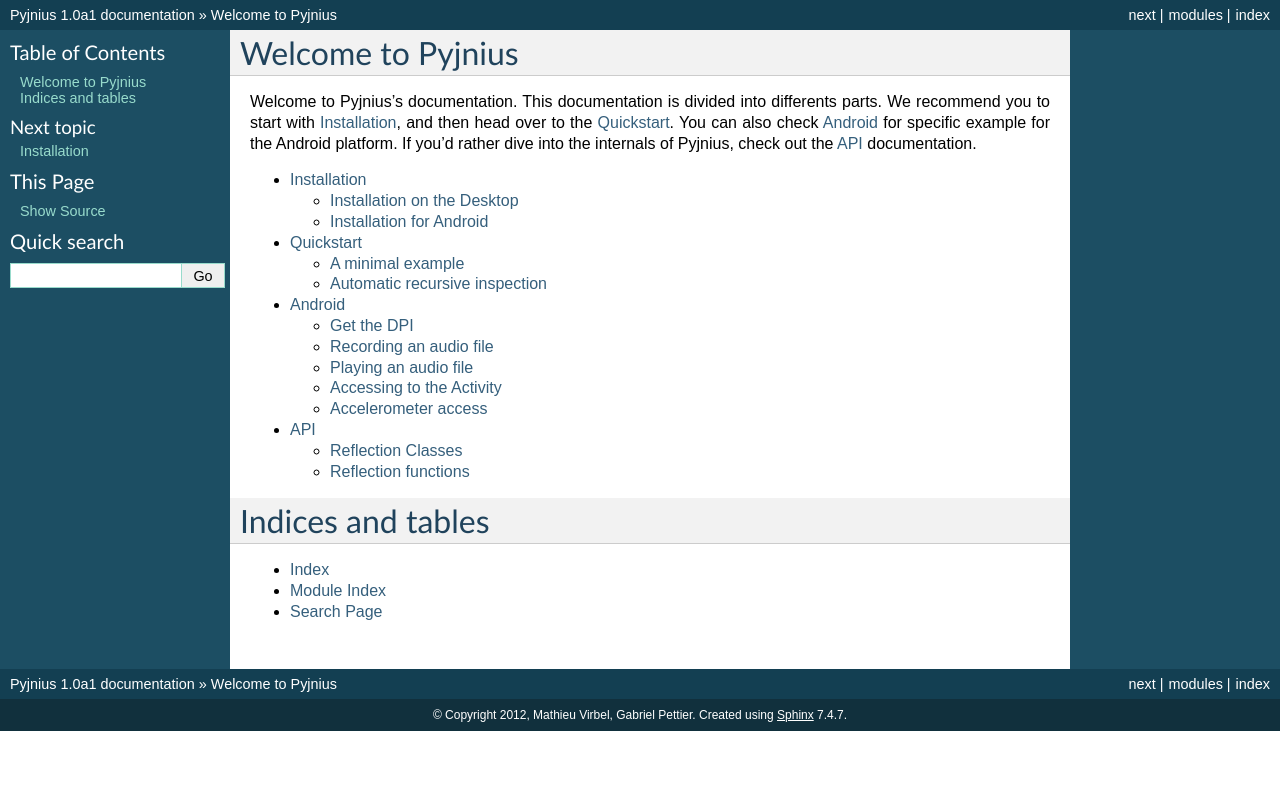
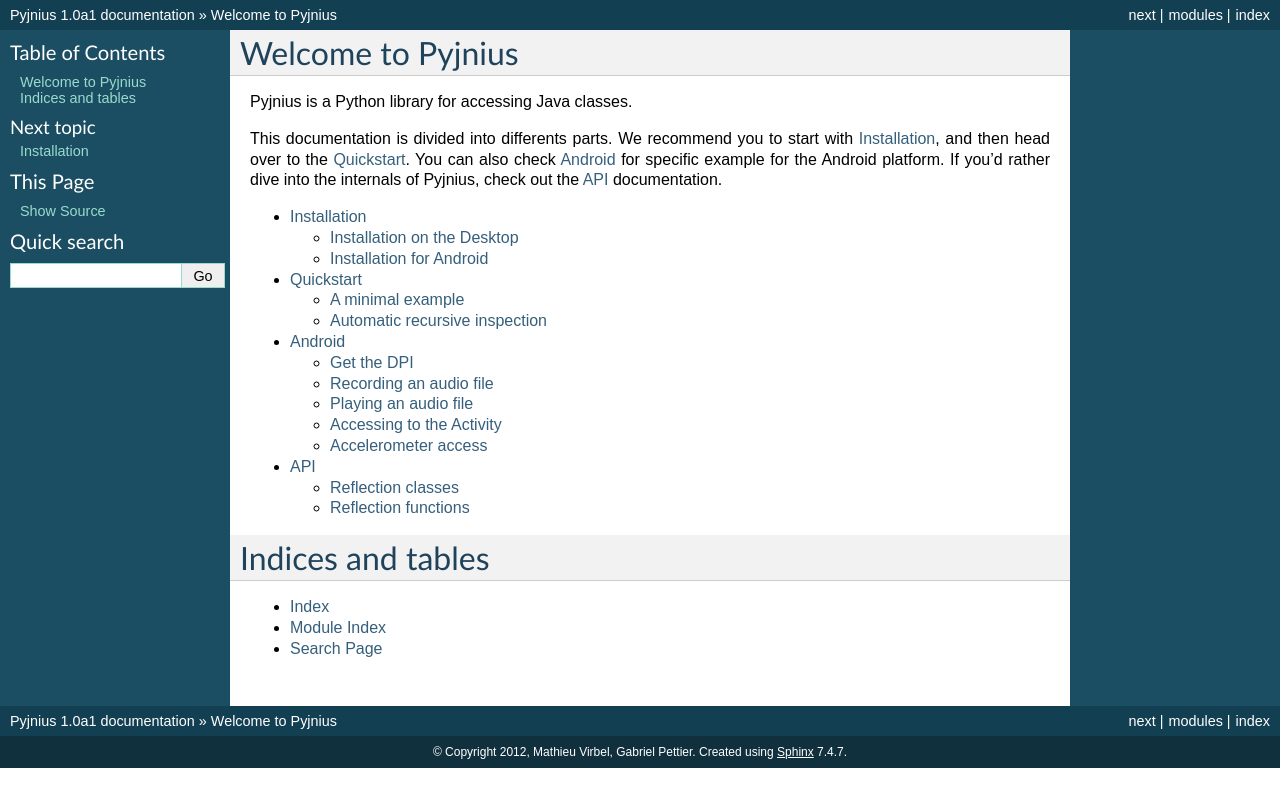
Before and after one commit to kivy/pyjnius, a Sphinx documentation site: the page built from docs/source/index.rst, in a window 1280 px wide. Shown: the top 807 px of the page. Built offline with Sphinx 7.4.7, drawn with Linux system fonts in a browser that asks for light colours.

Commit message:
doc fixes

```diff
--- a/docs/source/api.rst
+++ b/docs/source/api.rst
@@ -7,7 +7,7 @@
 
 This part of the documentation covers all the interfaces of Pyjnius.
 
-Reflection Classes
+Reflection classes
 ------------------
 
 .. class:: JavaClass
--- a/docs/source/index.rst
+++ b/docs/source/index.rst
@@ -1,11 +1,13 @@
 Welcome to Pyjnius
 ==================
 
-Welcome to Pyjnius's documentation. This documentation is divided into
-differents parts. We recommend you to start with :ref:`installation`,
-and then head over to the :ref:`quickstart`. You can also check :ref:`android`
-for specific example for the Android platform.  If you'd rather dive into the
-internals of Pyjnius, check out the :ref:`api` documentation.
+Pyjnius is a Python library for accessing Java classes.
+
+This documentation is divided into differents parts. We recommend you to start
+with :ref:`installation`, and then head over to the :ref:`quickstart`. You can
+also check :ref:`android` for specific example for the Android platform.  If
+you'd rather dive into the internals of Pyjnius, check out the :ref:`api`
+documentation.
 
 .. toctree::
    :maxdepth: 2
```
